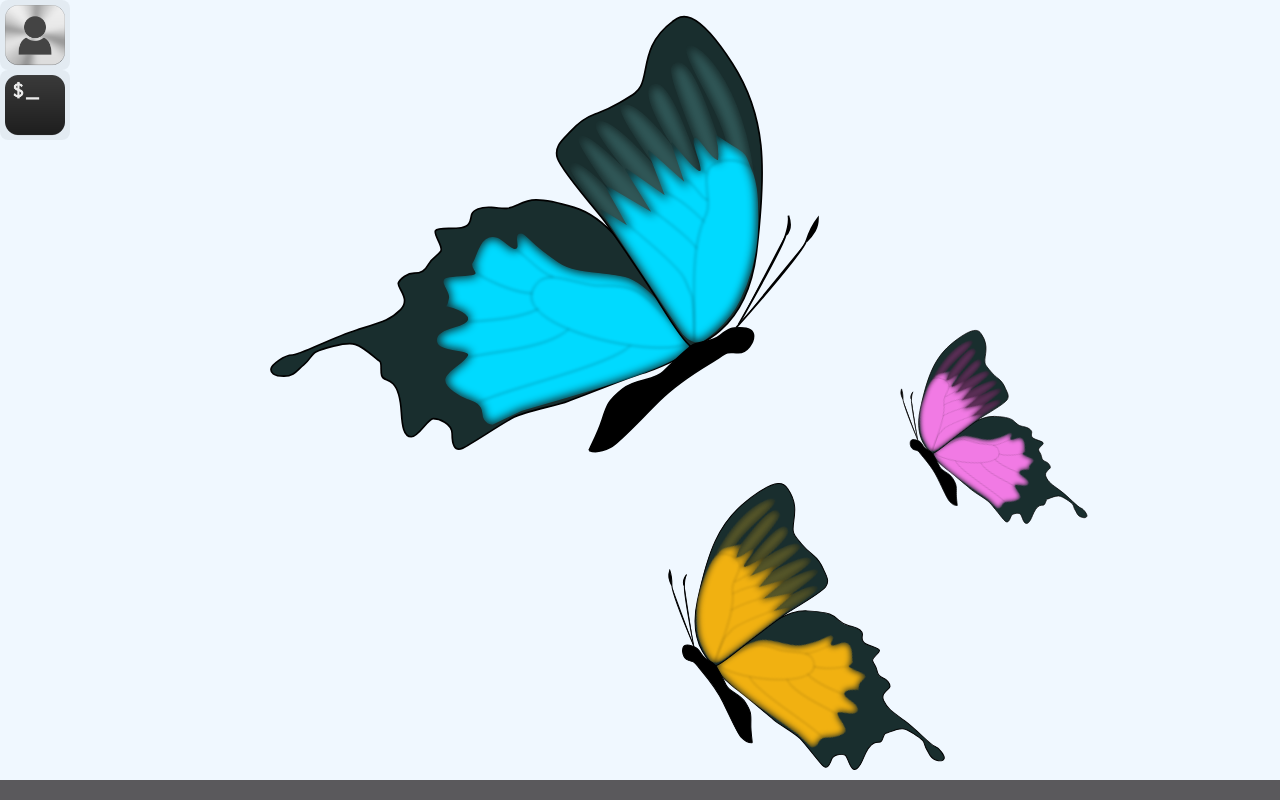
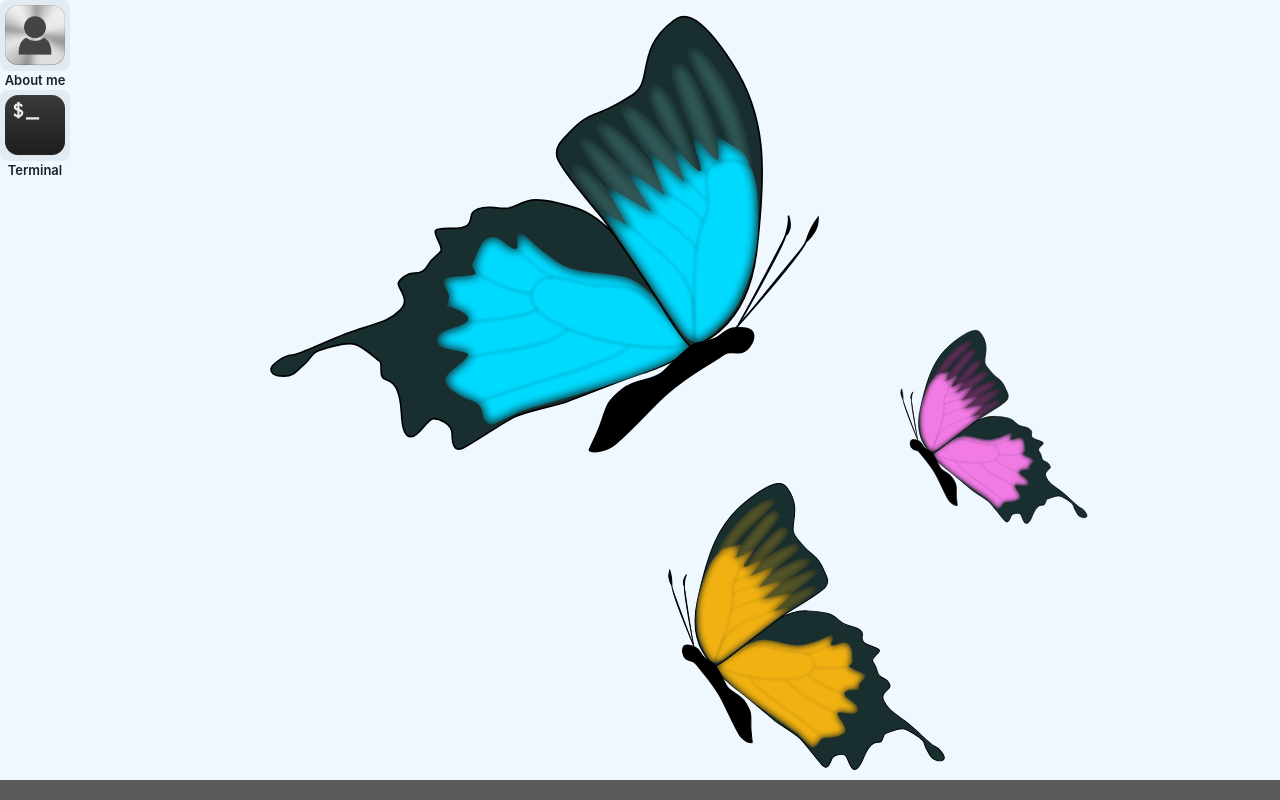
Before and after one commit to giovannistasi/giovannistasi.github.io, a Next.js app: page /desktop in a window 1280 px wide. Built offline with nearby package versions, Linux system fonts and the light colour scheme.

Commit message:
add label to desktop icon

```diff
--- a/src/components/desktop/DesktopIcon.tsx
+++ b/src/components/desktop/DesktopIcon.tsx
@@ -1,6 +1,7 @@
-import { Flex } from "@chakra-ui/react";
+import { Flex, Text } from "@chakra-ui/react";
 import { motion } from "framer-motion";
 import { MutableRefObject } from "react";
+import { isMobile } from "react-device-detect";
 
 type Props = {
   iconName: string;
@@ -8,6 +9,7 @@ type Props = {
   onClick?: () => void;
   onDoubleClick?: () => void;
   isActive?: boolean;
+  title: string;
 };
 
 export function DesktopIcon({
@@ -16,13 +18,20 @@ export function DesktopIcon({
   onClick,
   onDoubleClick,
   isActive = false,
+  title,
 }: Props) {
-  const isMobileIcon = dragConstraintRef ? true : false;
-  const isDraggable = isMobileIcon;
+  const isDraggable = dragConstraintRef ? true : false;
+  const isMobileIcon = !isDraggable;
 
   return (
     <motion.div
-      style={{ width: "70px", height: "70px" }}
+      style={{
+        width: isMobileIcon ? "80px" : "70px",
+        height: isMobileIcon ? "100px" : "90px",
+        display: "flex",
+        flexDirection: "column",
+        alignItems: "center",
+      }}
       drag={isDraggable}
       dragConstraints={dragConstraintRef}
       dragElastic={0}
@@ -41,12 +50,18 @@ export function DesktopIcon({
         w="70px"
         h="70px"
         p="5px"
+        m={isMobileIcon ? "5px" : "0"}
         bgColor={isActive ? "rgba(0, 0, 255, 0.2)" : "rgba(0, 0, 0, 0.05)"}
         borderRadius="8px"
         cursor="pointer"
         backgroundImage={`url(/icons/${iconName})`}
         backgroundSize="100%"
+        backgroundRepeat="no-repeat"
+        flexGrow={1}
       />
+      <Text fontSize="13px" fontWeight="600">
+        {title}
+      </Text>
     </motion.div>
   );
 }
--- a/src/components/desktop/DesktopMainView.tsx
+++ b/src/components/desktop/DesktopMainView.tsx
@@ -31,6 +31,7 @@ export function DesktopMainView({ setDesktopApp }: Props) {
           dragConstraintRef={dragConstraintRef}
           onClick={() => setFocusedApp("AppConfigUsers")}
           isActive={focusedApp === "AppConfigUsers"}
+          title="About me"
         />
         <DesktopIcon
           iconName="terminal.png"
@@ -38,6 +39,7 @@ export function DesktopMainView({ setDesktopApp }: Props) {
           onClick={() => setFocusedApp("AppTerminal")}
           onDoubleClick={() => setDesktopApp("AppTerminal")}
           isActive={focusedApp === "AppTerminal"}
+          title="Terminal"
         />
       </motion.div>
     </Flex>
--- a/src/components/desktop/DesktopTouchView.tsx
+++ b/src/components/desktop/DesktopTouchView.tsx
@@ -21,8 +21,9 @@ export function DesktopTouchView({ setDesktopApp }: Props) {
       <DesktopIcon
         iconName="terminal.png"
         onClick={() => setDesktopApp("AppTerminal")}
+        title="Terminal"
       />
-      <DesktopIcon iconName="config-users.png" />
+      <DesktopIcon iconName="config-users.png" title="About me" />
     </Flex>
   );
 }
```
